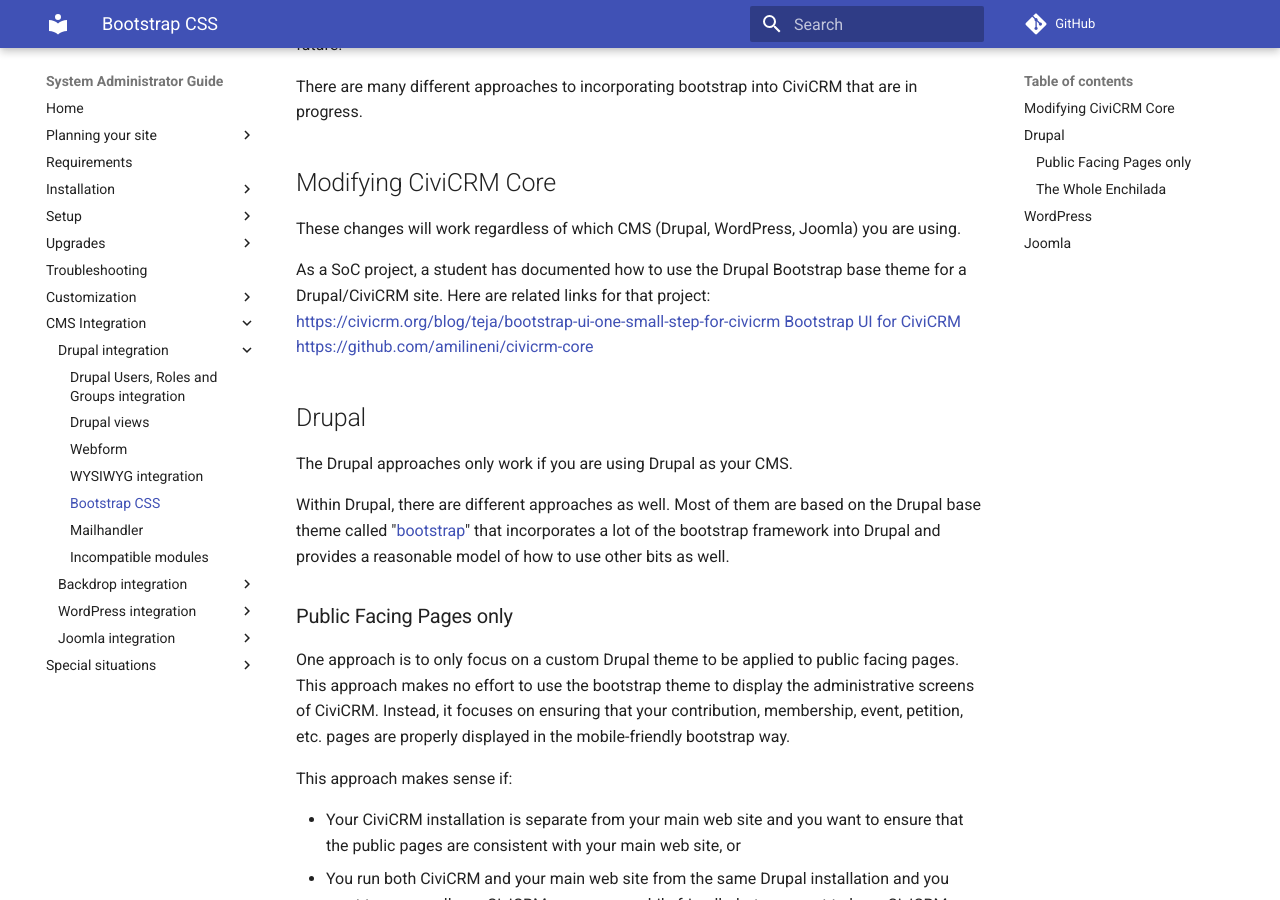
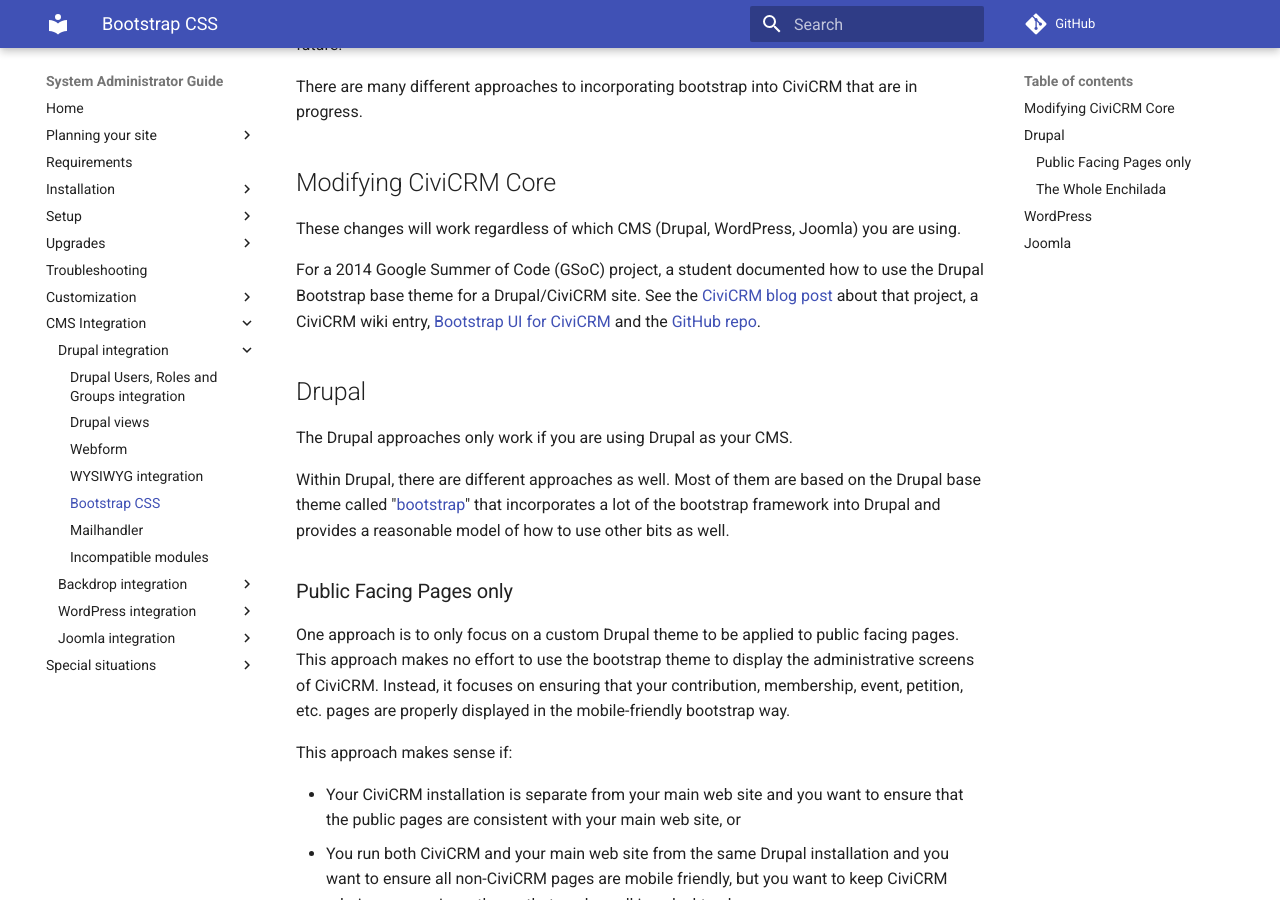
Before and after one commit to civicrm/civicrm-sysadmin-guide, an MkDocs documentation site: the page built from docs/integration/drupal/bootstrap-css.md, in a window 1280 px wide and 900 px high, scrolled down 431 px. Built offline with MkDocs 1.6.1 and Material for MkDocs 9.7.7, drawn with Linux system fonts in a browser that asks for light colours; comment, search, counter and statistics services are not loaded; old or Windows-style settings are respelled for this version of MkDocs.

Commit message:
update text re 2014 GSoC Bootstrap project

```diff
--- a/docs/integration/drupal/bootstrap-css.md
+++ b/docs/integration/drupal/bootstrap-css.md
@@ -18,10 +18,7 @@ There are many different approaches to incorporating bootstrap into CiviCRM that
 
 These changes will work regardless of which CMS (Drupal, WordPress, Joomla) you are using.
 
-As a SoC project, a student has documented how to use the Drupal Bootstrap base theme for a Drupal/CiviCRM site. Here are related links for that project:
-[https://civicrm.org/blog/teja/bootstrap-ui-one-small-step-for-civicrm
-](https://civicrm.org/blog/teja/bootstrap-ui-one-small-step-for-civicrm)[Bootstrap UI for CiviCRM
-](https://wiki.civicrm.org/confluence/display/CRMDOC/Bootstrap+UI+for+CiviCRM)[https://github.com/amilineni/civicrm-core](https://github.com/amilineni/civicrm-core/)
+For a 2014 Google Summer of Code (GSoC) project, a student documented how to use the Drupal Bootstrap base theme for a Drupal/CiviCRM site. See the [CiviCRM blog post](https://civicrm.org/blog/teja/bootstrap-ui-one-small-step-for-civicrm) about that project, a CiviCRM wiki entry, [Bootstrap UI for CiviCRM](https://wiki.civicrm.org/confluence/display/CRMDOC/Bootstrap+UI+for+CiviCRM) and the [GitHub repo](https://github.com/amilineni/civicrm-core/).
 
 ## Drupal
 
```
